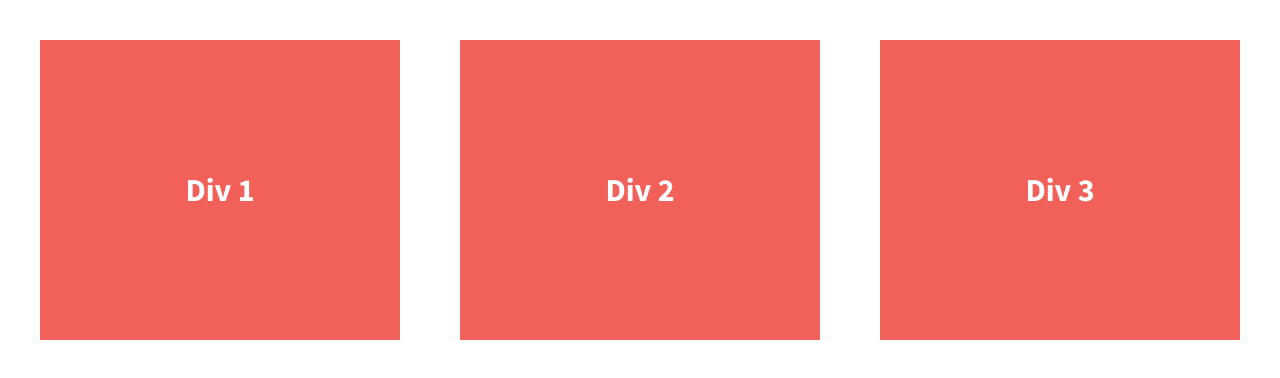
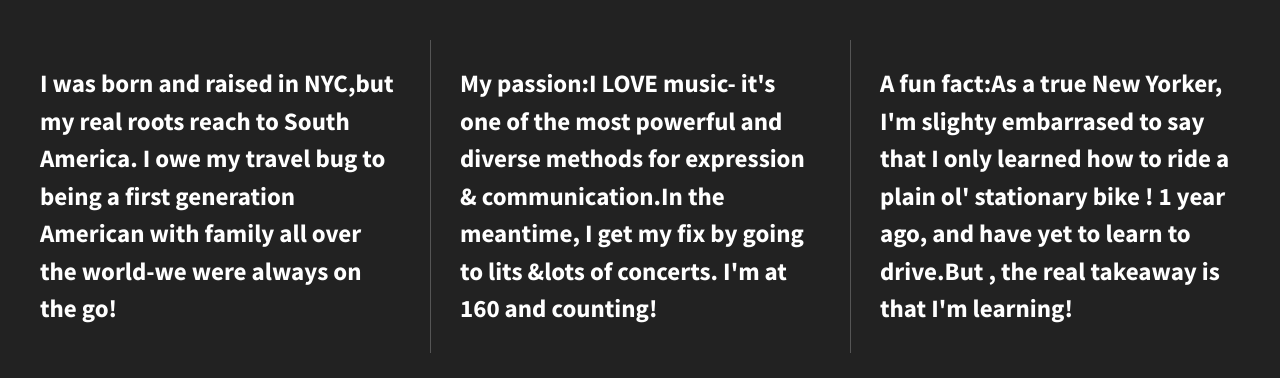
Before and after one commit to funmibam/206-divs-flexbox-starter, a plain HTML site: page index.html in a window 1280 px wide. Drawn offline with nearby package versions, Linux system fonts and the light colour scheme.

```diff
--- a/css/main.css
+++ b/css/main.css
@@ -86,7 +86,7 @@ textarea {
 
 .browserupgrade {
   margin: 0.2em 0;
-  background: #ccc;
+  background: #fff;
   color: #000;
   padding: 0.2em 0;
 }
@@ -96,7 +96,7 @@ textarea {
    ========================================================================== */
 
 html {
-  background-color: #fff;
+  background-color: #222;
   height: 100%;
 }
 
@@ -111,7 +111,9 @@ body {
   /*add display:flex and set justify-content to space-between*/
   font-weight: 700;
   display: flex;
+  flex-flow: row wrap;
   justify-content: space-between;
+  align-items: center;
 }
 
 .div-1,
@@ -120,15 +122,12 @@ body {
   /*give the divs a width of 30%, add display:flex, set justify-content and align-items to center*/
   color: #fff;
   line-height: 1.5em;
-  font-size: 1.6em;
-  background-color: #f16059;
-  height: 300px;
+  font-size: 1.25em;
+  height: auto;
   display: flex;
   width: 30%;
   justify-content: center;
-  align-items: center;
 }
-
 /* ==========================================================================
    Helper classes
    ========================================================================== */
@@ -208,6 +207,20 @@ body {
    These examples override the primary ('mobile first') styles.
    Modify as content requires.
    ========================================================================== */
+
+@media all and (min-width: 1200px) {
+  .div-1,
+  .div-2,
+  .div-3 {
+    flex-basis: 30%;
+  }
+
+  .div-1,
+  .div-2 {
+    border-right: 1px solid #555;
+    padding-right: 30px;
+  }
+}
 
 @media print,
   (-webkit-min-device-pixel-ratio: 1.25),
--- a/index.html
+++ b/index.html
@@ -1,51 +1,89 @@
-<!doctype html>
+<!DOCTYPE html>
 <html class="no-js" lang="">
   <head>
-        <meta charset="utf-8">
-        <meta http-equiv="x-ua-compatible" content="ie=edge">
+    <meta charset="utf-8" />
+    <meta http-equiv="x-ua-compatible" content="ie=edge" />
     <title>Make me into a grid!</title>
-        <meta name="description" content="">
-        <meta name="viewport" content="width=device-width, initial-scale=1">
+    <meta name="description" content="" />
+    <meta name="viewport" content="width=device-width, initial-scale=1" />
 
-        <link rel="apple-touch-icon" href="apple-touch-icon.png">
+    <link rel="apple-touch-icon" href="apple-touch-icon.png" />
     <!-- Place favicon.ico in the root directory -->
 
-        <link rel="stylesheet" href="css/normalize.css">
-        <link rel="stylesheet" href="css/main.css">
+    <link rel="stylesheet" href="css/normalize.css" />
+    <link rel="stylesheet" href="css/main.css" />
     <script src="js/vendor/modernizr-2.8.3.min.js"></script>
-        <link href='http://fonts.googleapis.com/css?family=Lora:700' rel='stylesheet' type='text/css'>
-        <link href='http://fonts.googleapis.com/css?family=Source+Sans+Pro:400,700' rel='stylesheet' type='text/css'>
+    <link
+      href="http://fonts.googleapis.com/css?family=Lora:700"
+      rel="stylesheet"
+      type="text/css"
+    />
+    <link
+      href="http://fonts.googleapis.com/css?family=Source+Sans+Pro:400,700"
+      rel="stylesheet"
+      type="text/css"
+    />
   </head>
   <body>
     <!--[if lt IE 8]>
-            <p class="browserupgrade">You are using an <strong>outdated</strong> browser. Please <a href="http://browsehappy.com/">upgrade your browser</a> to improve your experience.</p>
+      <p class="browserupgrade">
+        You are using an <strong>outdated</strong> browser. Please
+        <a href="http://browsehappy.com/">upgrade your browser</a> to improve
+        your experience.
+      </p>
     <![endif]-->
 
     <section class="wrapper">
       <div class="div-1">
-                Div 1
+        <p>
+          I was born and raised in NYC,but my real roots reach to South America.
+          I owe my travel bug to being a first generation American with family
+          all over the world-we were always on the go!
+        </p>
       </div>
       <div class="div-2">
-                Div 2
+        <p>
+          My passion:I LOVE music- it's one of the most powerful and diverse
+          methods for expression & communication.In the meantime, I get my fix
+          by going to lits &lots of concerts. I'm at 160 and counting!
+        </p>
       </div>
       <div class="div-3">
-                Div 3
+        <p>
+          A fun fact:As a true New Yorker, I'm slighty embarrased to say that I
+          only learned how to ride a plain ol' stationary bike ! 1 year ago, and
+          have yet to learn to drive.But , the real takeaway is that I'm
+          learning!
+        </p>
       </div>
     </section>
 
     <script src="https://ajax.googleapis.com/ajax/libs/jquery/1.11.3/jquery.min.js"></script>
-        <script>window.jQuery || document.write('<script src="js/vendor/jquery-1.11.3.min.js"><\/script>')</script>
+    <script>
+      window.jQuery ||
+        document.write(
+          '<script src="js/vendor/jquery-1.11.3.min.js"><\/script>'
+        );
+    </script>
     <script src="js/plugins.js"></script>
     <script src="js/main.js"></script>
 
     <!-- Google Analytics: change UA-XXXXX-X to be your site's ID. -->
     <script>
-            (function(b,o,i,l,e,r){b.GoogleAnalyticsObject=l;b[l]||(b[l]=
-            function(){(b[l].q=b[l].q||[]).push(arguments)});b[l].l=+new Date;
-            e=o.createElement(i);r=o.getElementsByTagName(i)[0];
-            e.src='https://www.google-analytics.com/analytics.js';
-            r.parentNode.insertBefore(e,r)}(window,document,'script','ga'));
-            ga('create','UA-XXXXX-X','auto');ga('send','pageview');
+      (function (b, o, i, l, e, r) {
+        b.GoogleAnalyticsObject = l;
+        b[l] ||
+          (b[l] = function () {
+            (b[l].q = b[l].q || []).push(arguments);
+          });
+        b[l].l = +new Date();
+        e = o.createElement(i);
+        r = o.getElementsByTagName(i)[0];
+        e.src = "https://www.google-analytics.com/analytics.js";
+        r.parentNode.insertBefore(e, r);
+      })(window, document, "script", "ga");
+      ga("create", "UA-XXXXX-X", "auto");
+      ga("send", "pageview");
     </script>
   </body>
 </html>
```
Lines whose indentation alone changed are shown as unchanged.
